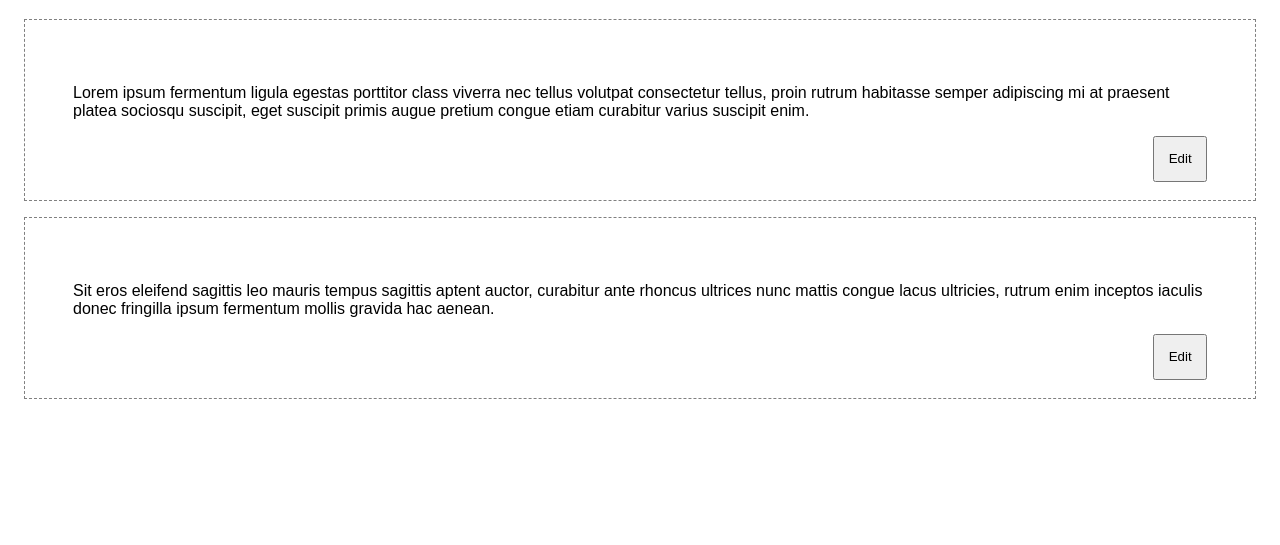
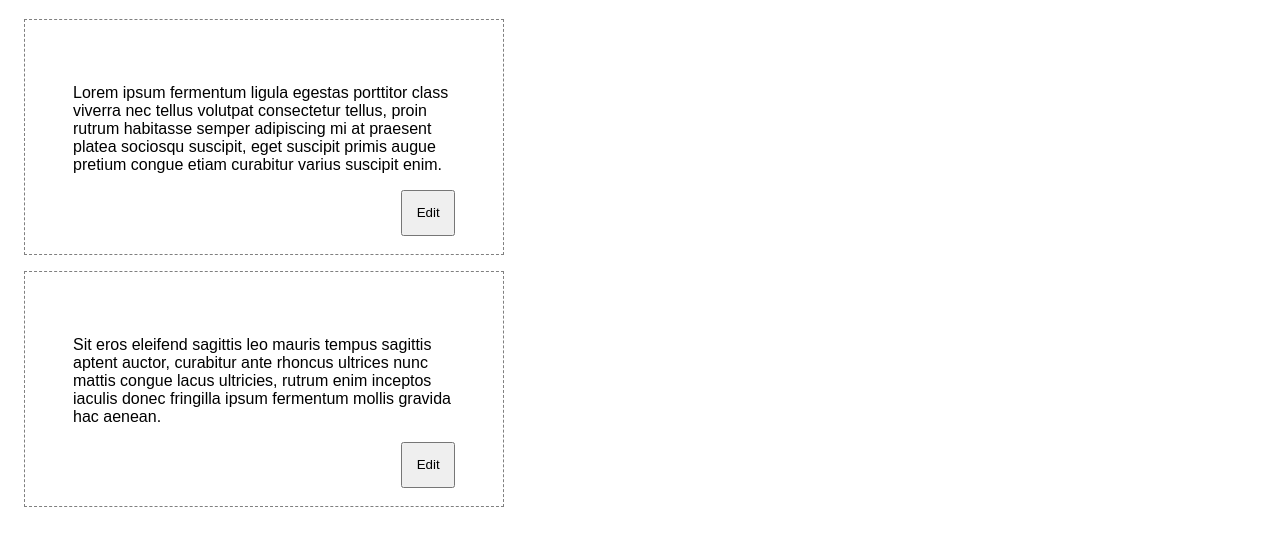
Before and after one commit to bonnichiwa/editable-directive, a plain HTML site: page app/index.html in a window 1280 px wide. Shown: the part 85-630 px from the top of the page. Drawn offline with nearby package versions, Linux system fonts and the light colour scheme.

Commit message:
fixed layout for better reading of text

```diff
--- a/app/editableApp.css
+++ b/app/editableApp.css
@@ -3,6 +3,7 @@
 }
 
 body {
+  max-width: 30em;
   padding: 1em;
   font-family: sans-serif;
 }
```
